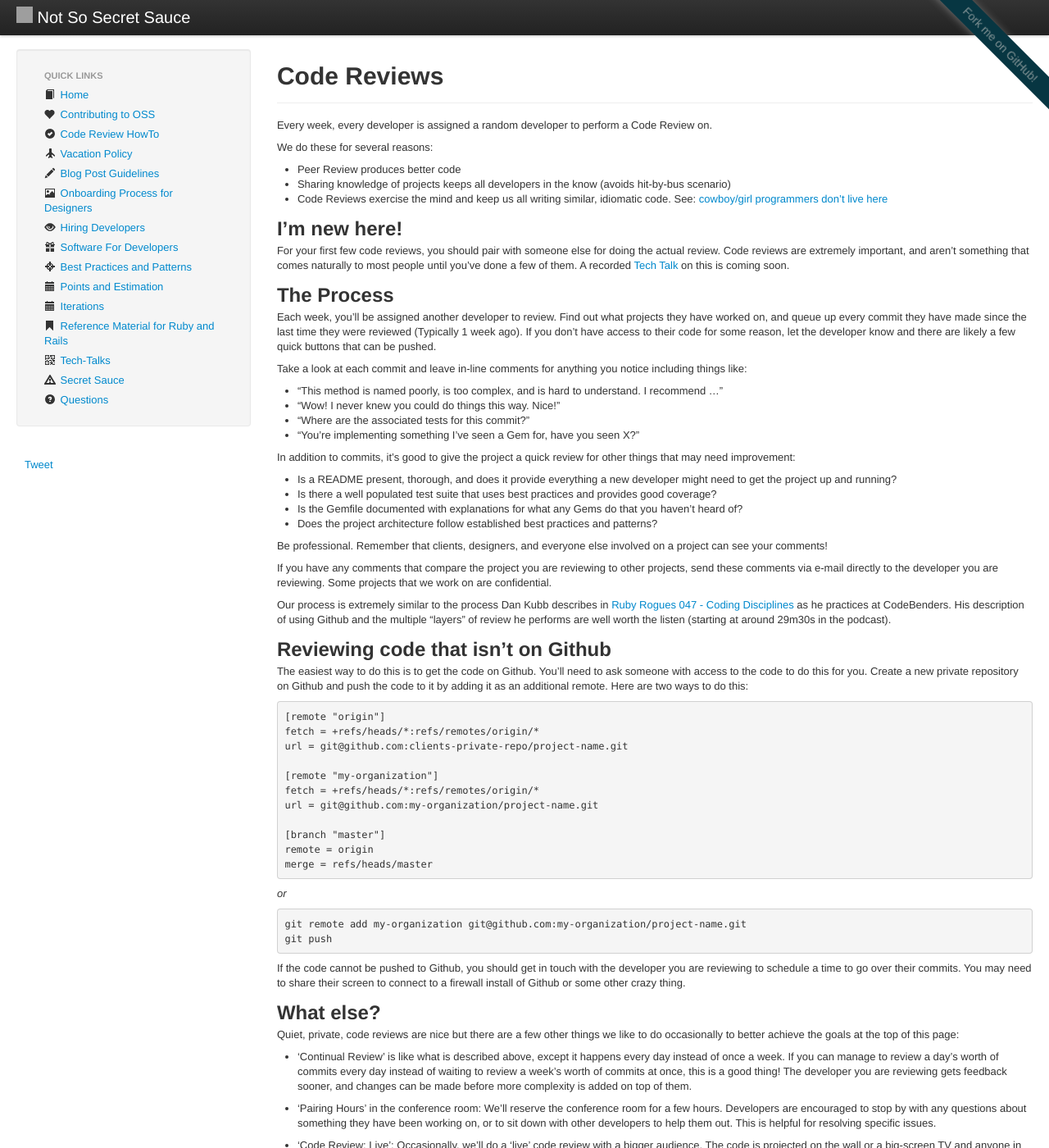
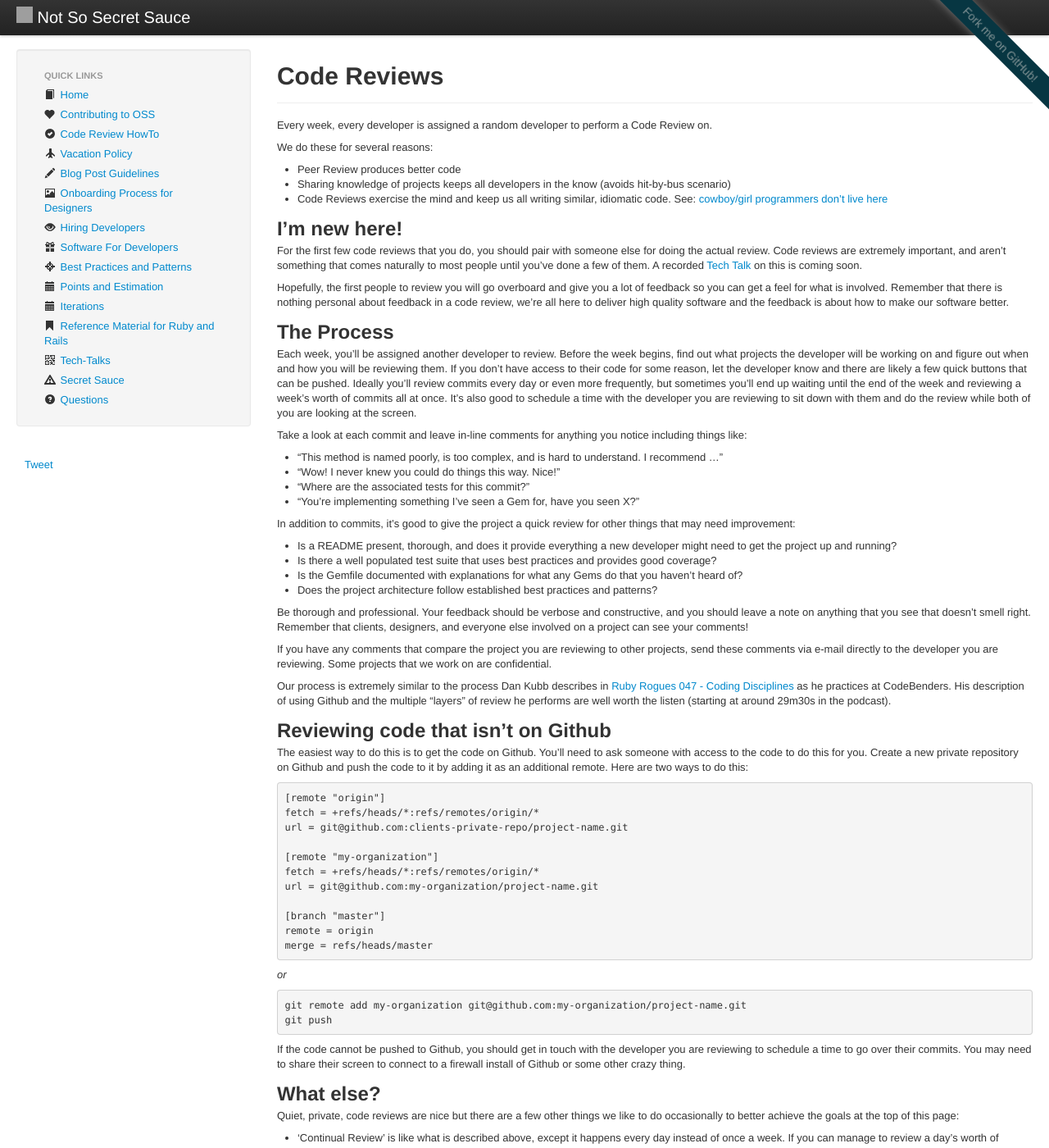
Before and after one commit to daveworth/not-so-secret-sauce, a Jekyll site: the page built from topics/code-reviews-howto.md, in a window 1280 px wide and 1400 px high. Shown: the whole window at 82% size. Built offline with Jekyll 4.4.1, drawn with Linux system fonts in a browser that asks for light colours; nearby versions of some CDN libraries; comment, search, counter and statistics services are not loaded; some of the changed text lies outside the part shown; grey boxes are pictures that could not be loaded.

Commit message:
Enhances code review howto

```diff
--- a/topics/code-reviews-howto.md
+++ b/topics/code-reviews-howto.md
@@ -13,11 +13,13 @@ We do these for several reasons:
 
 ## I'm new here!
 
-For your first few code reviews, you should pair with someone else for doing the actual review. Code reviews are extremely important, and aren't something that comes naturally to most people until you've done a few of them. A recorded <a href="/topics/tech-talks.html">Tech Talk</a> on this is coming soon.
+For the first few code reviews that you do, you should pair with someone else for doing the actual review. Code reviews are extremely important, and aren't something that comes naturally to most people until you've done a few of them. A recorded <a href="/topics/tech-talks.html">Tech Talk</a> on this is coming soon.
+
+Hopefully, the first people to review you will go overboard and give you a lot of feedback so you can get a feel for what is involved. Remember that there is nothing personal about feedback in a code review, we're all here to deliver high quality software and the feedback is about how to make our software better.
 
 ## The Process
 
-Each week, you'll be assigned another developer to review. Find out what projects they have worked on, and queue up every commit they have made since the last time they were reviewed (Typically 1 week ago). If you don't have access to their code for some reason, let the developer know and there are likely a few quick buttons that can be pushed.
+Each week, you'll be assigned another developer to review. Before the week begins, find out what projects the developer will be working on and figure out when and how you will be reviewing them. If you don't have access to their code for some reason, let the developer know and there are likely a few quick buttons that can be pushed. Ideally you'll review commits every day or even more frequently, but sometimes you'll end up waiting until the end of the week and reviewing a week's worth of commits all at once. It's also good to schedule a time with the developer you are reviewing to sit down with them and do the review while both of you are looking at the screen.
 
 Take a look at each commit and leave in-line comments for anything you notice including things like:
 
@@ -33,7 +35,7 @@ In addition to commits, it's good to give the project a quick review for other t
 * Is the Gemfile documented with explanations for what any Gems do that you haven't heard of?
 * Does the project architecture follow established best practices and patterns?
 
-Be professional. Remember that clients, designers, and everyone else involved on a project can see your comments!
+Be thorough and professional. Your feedback should be verbose and constructive, and you should leave a note on anything that you see that doesn't smell right. Remember that clients, designers, and everyone else involved on a project can see your comments!
 
 If you have any comments that compare the project you are reviewing to other projects, send these comments via e-mail directly to the developer you are reviewing. Some projects that we work on are confidential.
 
@@ -70,7 +72,7 @@ If the code cannot be pushed to Github, you should get in touch with the develop
 
 Quiet, private, code reviews are nice but there are a few other things we like to do occasionally to better achieve the goals at the top of this page:
 
-* 'Continual Review' is like what is described above, except it happens every day instead of once a week. If you can manage to review a day's worth of commits every day instead of waiting to review a week's worth of commits at once, this is a good thing! The developer you are reviewing gets feedback sooner, and changes can be made before more complexity is added on top of them.
+* 'Continual Review' is like what is described above, except it happens every day instead of once a week. If you can manage to review a day's worth of commits every day instead of waiting to review a week's worth of commits at once, this is a good thing! The developer you are reviewing gets feedback sooner, and changes can be made before more complexity is added on top of them. Ideally, all code reviews will work like this.
 
 * 'Pairing Hours' in the conference room:  We'll reserve the conference room for a few hours. Developers are encouraged to stop by with any questions about something they have been working on, or to sit down with other developers to help them out. This is helpful for resolving specific issues.
 
```
